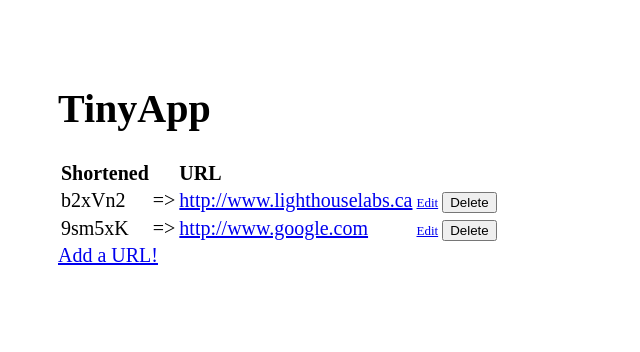
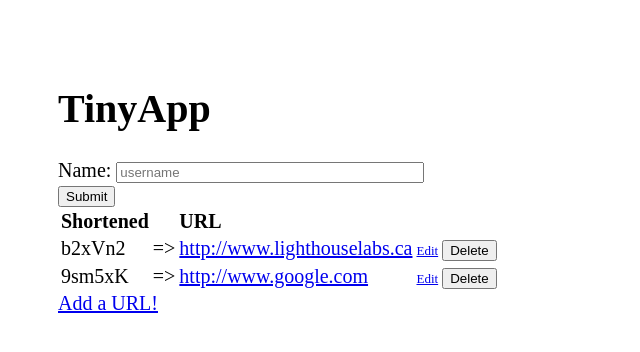
Before and after one commit to Ammarmasud/TinyApp, a Node server app: page /urls in a window 1280 px wide. Shown: the top 352 px of the page, without its empty margins (0-640 px from the left). Run offline with Node 20, Linux system fonts and the light colour scheme.

Commit message:
added user feature with login and logout options

```diff
--- a/express_server.js
+++ b/express_server.js
@@ -1,22 +1,24 @@
-const routes = require('./routes')
+const routes = require('./routes');
 const express = require("express");
+const bodyParser = require("body-parser");
+const cookieParser = require('cookie-parser');
+
 const app = express();
 const PORT = process.env.PORT || 8080; // default port 8080
-const bodyParser = require("body-parser");
-
 
 app.set("view engine", "ejs");
 // app.set('port', PORT); // If we wanted to use an internal port
 
 // Attach middleware
-// app.use(bodyParser.json()); // Parse form submissions in multiple formats
+app.use(bodyParser.json()); // Parse form submissions in multiple formats
 app.use(bodyParser.urlencoded({extended: true}));
+app.use(cookieParser());
 
 routes(app);
 
 // Listening for call. Can use `app.get('port')` instead of PORT variable
 app.listen(PORT, () => {
-  console.log(`Example app listening on port ${PORT}!`);
+  // console.log(`Example app listening on port ${PORT}!`);
 });
 
-module.exports = app;
+// module.exports = app;
--- a/package.json
+++ b/package.json
@@ -11,6 +11,7 @@
   "license": "ISC",
   "dependencies": {
     "body-parser": "^1.16.1",
+    "cookie-parser": "^1.4.3",
     "ejs": "^2.5.5",
     "express": "^4.14.1",
     "nodemon": "^1.11.0"
--- a/routes.js
+++ b/routes.js
@@ -3,6 +3,7 @@ const urlDatabase = {
   "b2xVn2": "http://www.lighthouselabs.ca",
   "9sm5xK": "http://www.google.com"
 };
+const user = {}
 
 module.exports = (app) => {
   app.get("/", (req, res) => {
@@ -10,8 +11,19 @@ module.exports = (app) => {
     // res.end("Hello!");
   });
 
+  app.post("/login", (req, res) => {
+    user.username = req.body.username;
+    res.cookie('username',user.username);
+    res.redirect('/');
+  });
+
+  app.post("/logout", (req, res) => {
+    res.clearCookie('username',user.username);
+    res.redirect('/');
+  });
+
   app.get("/urls/new", (req, res) => {
-    res.render("urls_new");
+    res.render("urls_new",{username: req.cookies.username});
   });
 
   app.post("/urls/:id/delete", (req, res) => {
@@ -25,8 +37,11 @@ module.exports = (app) => {
   });
 
   app.get("/urls/:id", (req, res) => {
-    const templateVars = {  shortURL: req.params.id,
-                            longURL: urlDatabase[req.params.id]};
+    const templateVars = {
+                          shortURL: req.params.id,
+                          longURL: urlDatabase[req.params.id],
+                          username: req.cookies.username
+                          };
     res.render('urls_show', templateVars);
   });
 
@@ -37,7 +52,10 @@ module.exports = (app) => {
   });
 
   app.get("/urls", (req, res) => {
-    const templateVars = { urls: urlDatabase};
+    const templateVars =  {
+                          urls: urlDatabase,
+                          username: req.cookies.username
+                          };
     res.render('urls_index', templateVars);
   });
 
--- a/views/partials/_header.ejs
+++ b/views/partials/_header.ejs
@@ -1 +1,19 @@
 <h1>TinyApp</h1>
+
+<% if (username) { %>
+
+  User: <b><%= username %></b>
+  <form action="/logout" method="POST">
+    <input type="submit" value="logout"></input>
+  </form>
+
+<% } else { %>
+  <form action="/login" method="POST">
+    <div>
+      <label for="username">Name: </label>
+      <input id="username" type="text" name="username" placeholder="username" style="width: 300px">
+    </div>
+    <input type="submit" value="Submit">
+  </form>
+
+<% }; %>
```
